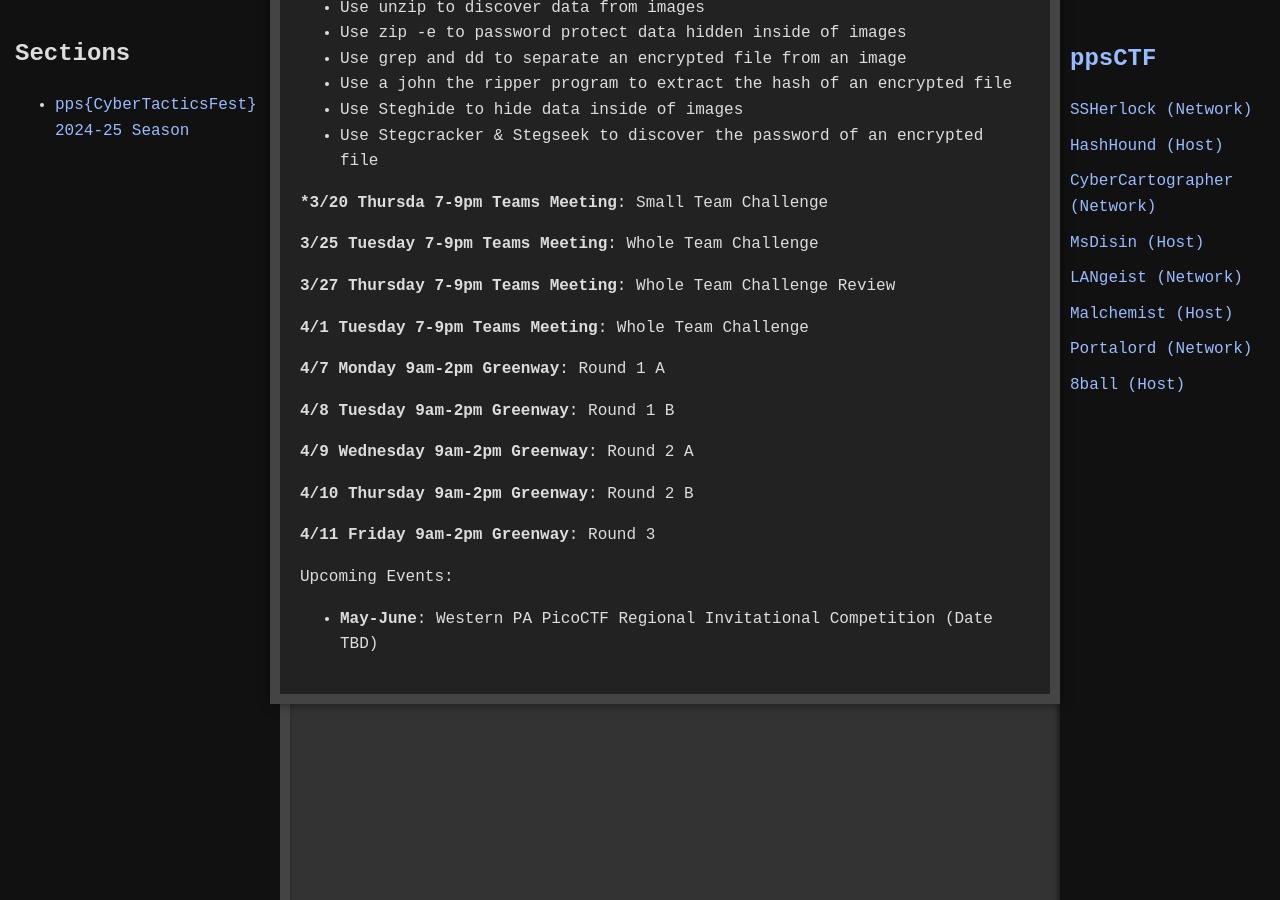
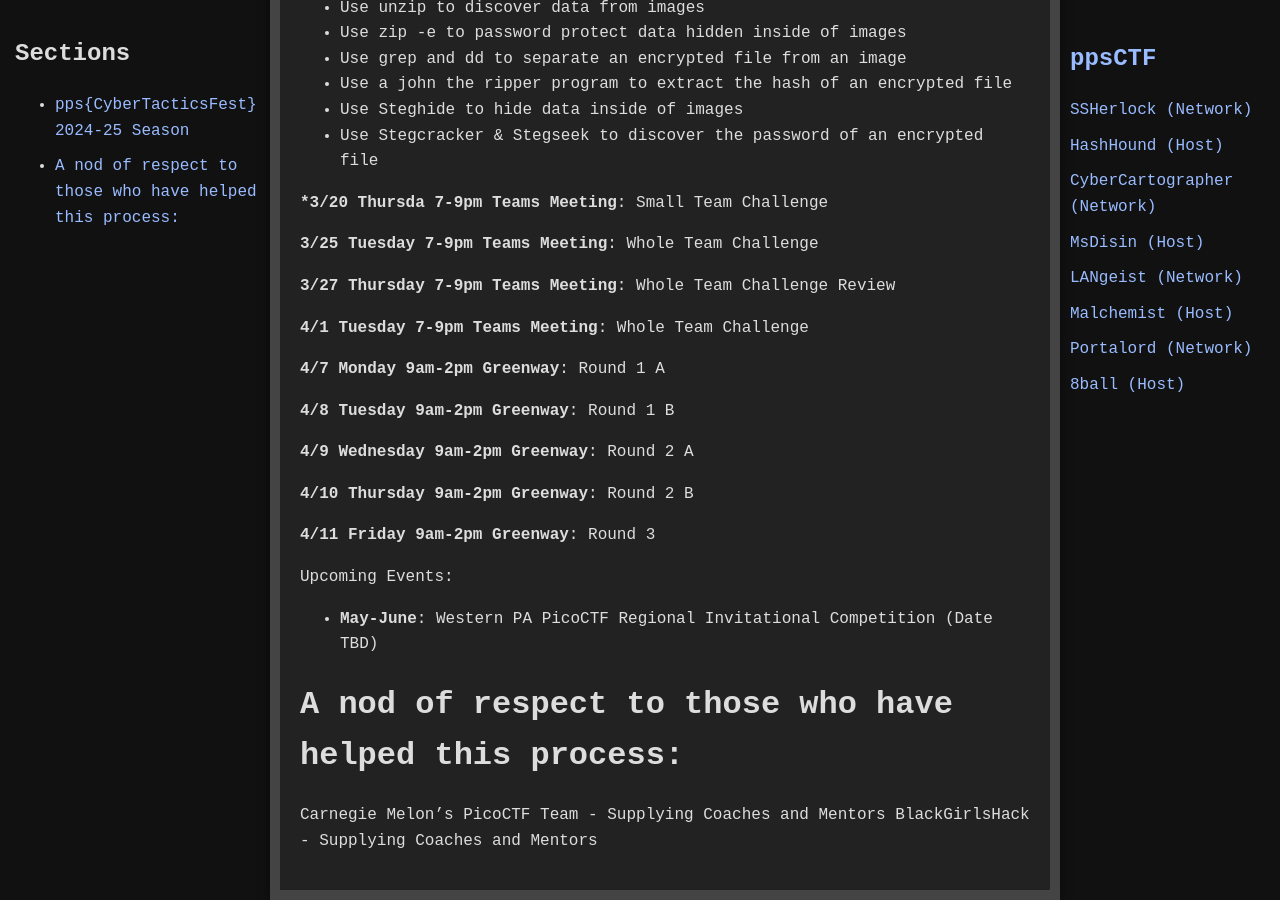
Before and after one commit to jboyce1/ppsCTF, a Jekyll site: the page built from index.md, in a window 1280 px wide and 900 px high, scrolled down 1956 px. Built offline with Jekyll 4.4.1, drawn with Linux system fonts in a browser that asks for light colours.

Commit message:
Update index.md

```diff
--- a/index.md
+++ b/index.md
@@ -96,3 +96,7 @@ title: Home
 
 Upcoming Events:
 - **May-June**: Western PA PicoCTF Regional Invitational Competition (Date TBD)
+
+# A nod of respect to those who have helped this process:
+Carnegie Melon's PicoCTF Team - Supplying Coaches and Mentors
+BlackGirlsHack - Supplying Coaches and Mentors
```
